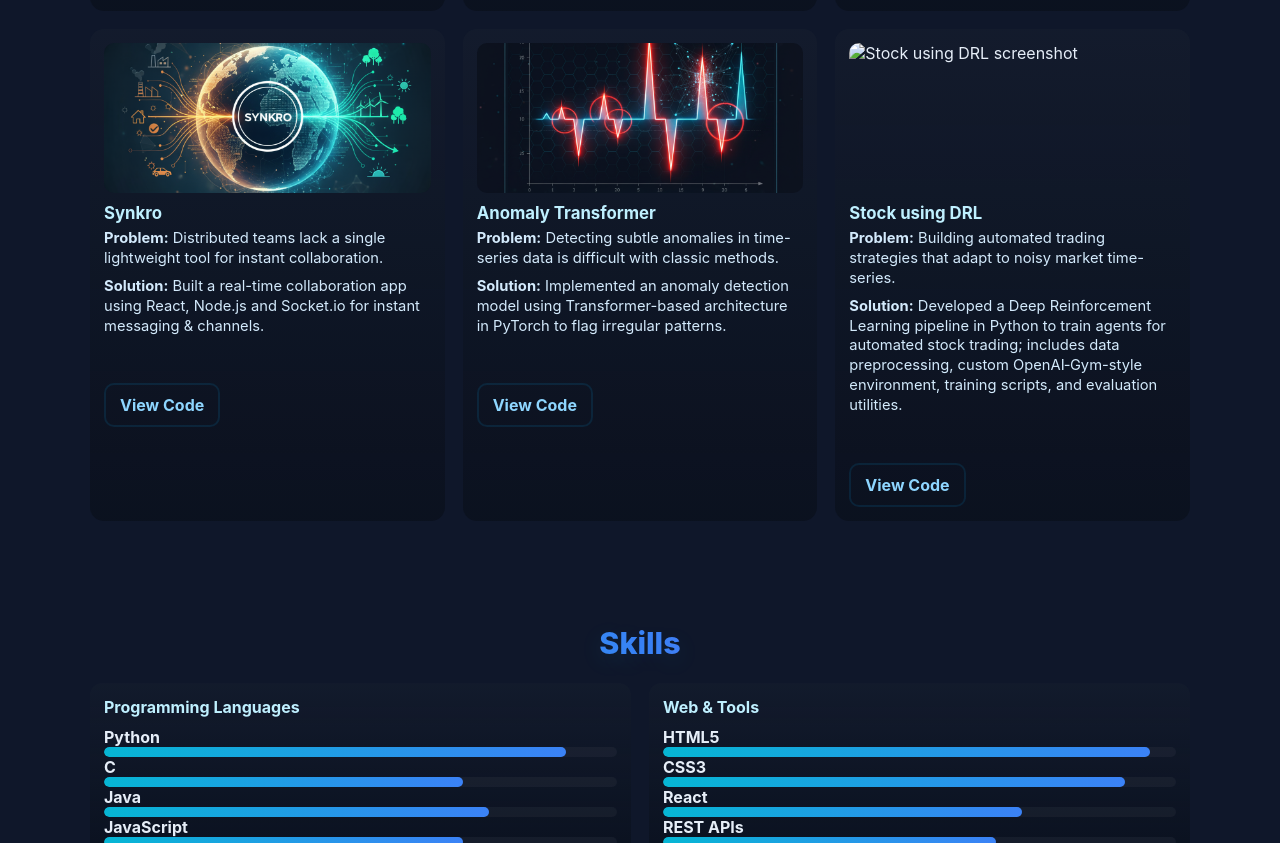
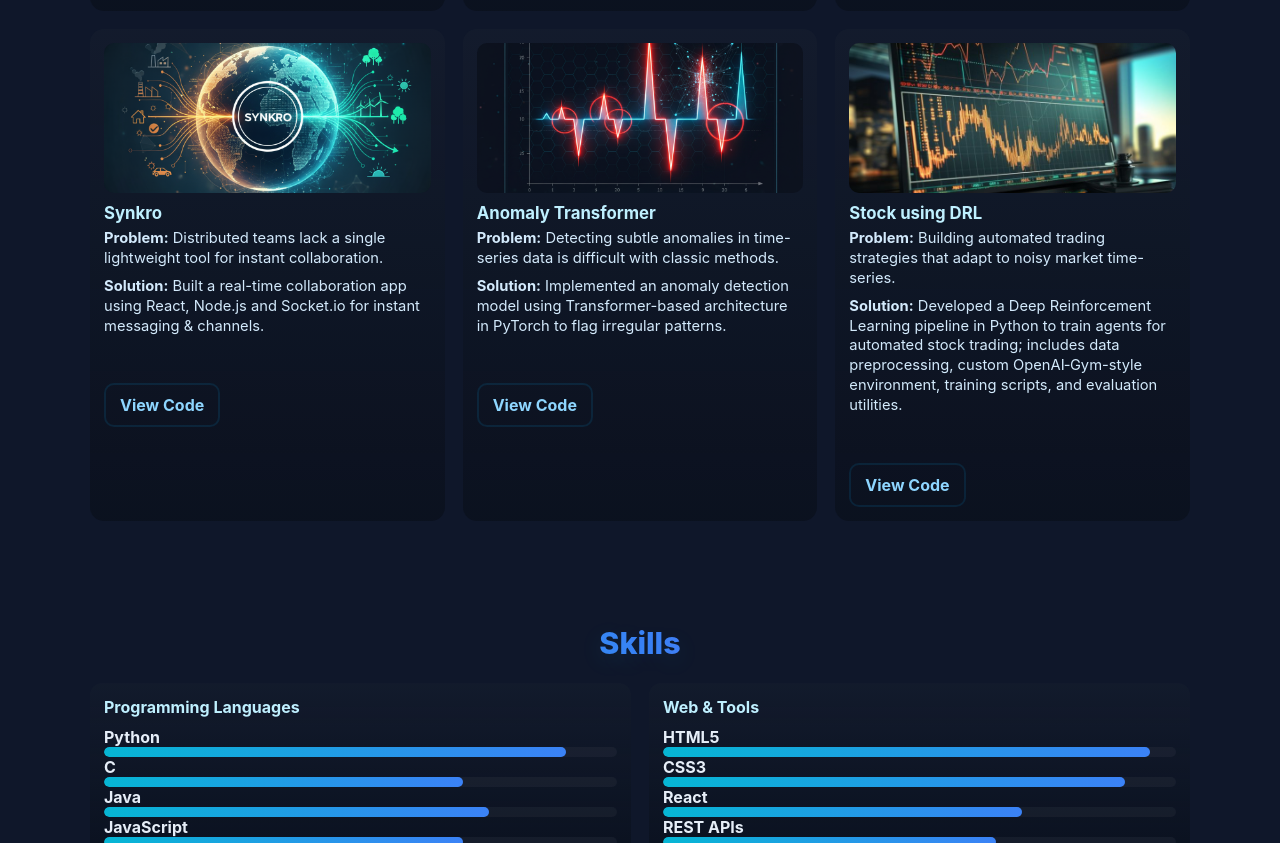
Before and after one commit to shashipreetham18/portfolio, a plain HTML site: page index.html in a window 1280 px wide. Shown: the part 1280-2123 px from the top of the page. Drawn offline with nearby package versions, Linux system fonts and the light colour scheme.

Commit message:
Change image format from PNG to JPEG

```diff
--- a/index.html
+++ b/index.html
@@ -309,7 +309,7 @@
         <!-- Stock using DRL (NEW) -->
         <article class="project-card" data-link="https://github.com/shashipreetham18/Stock-using-DRL">
           <div class="content">
-            <img src="images/stock_drl.png" alt="Stock using DRL screenshot" />
+            <img src="images/stock_drl.jpeg" alt="Stock using DRL screenshot" />
             <h3>Stock using DRL</h3>
             <p><strong>Problem:</strong> Building automated trading strategies that adapt to noisy market time-series.</p>
             <p><strong>Solution:</strong> Developed a Deep Reinforcement Learning pipeline in Python to train agents for automated stock trading; includes data preprocessing, custom OpenAI‑Gym-style environment, training scripts, and evaluation utilities.</p>
```
